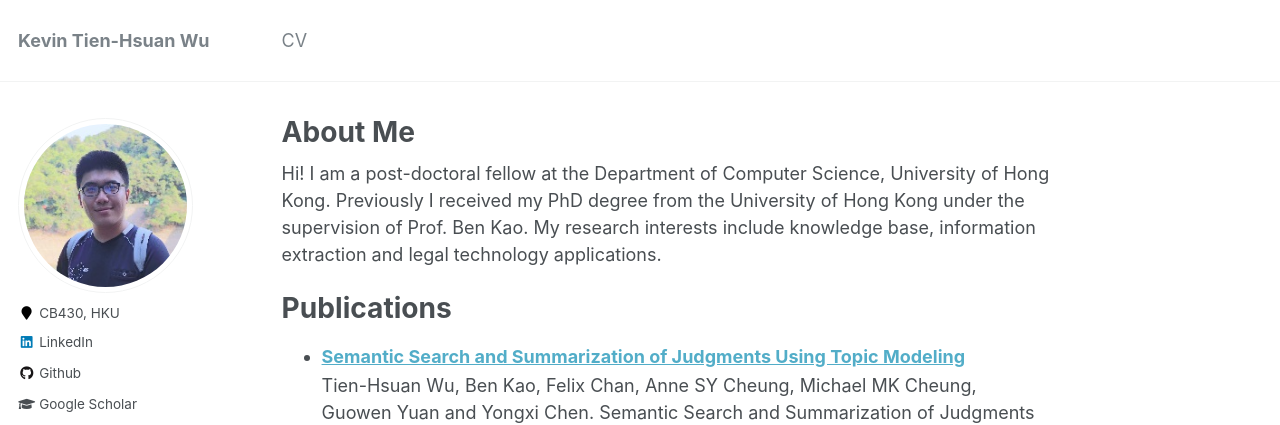
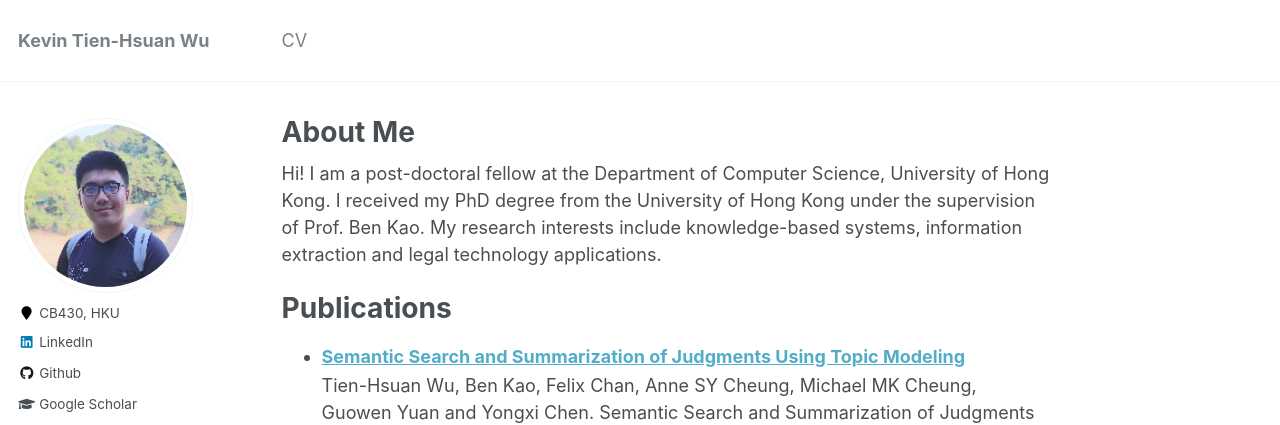
Before and after one commit to kevinthwu/kevinthwu.github.io, a Jekyll site: the page built from _pages/about.md, in a window 1280 px wide and 1356 px high. Shown: the top 425 px of the window. Built offline with Jekyll 4.4.1, drawn with Linux system fonts in a browser that asks for light colours; some web fonts are replaced.

Commit message:
edited intro

```diff
--- a/_pages/about.md
+++ b/_pages/about.md
@@ -10,7 +10,7 @@ redirect_from:
 
 {% include base_path %}
 
-Hi! I am a post-doctoral fellow at the Department of Computer Science, University of Hong Kong. Previously I received my PhD degree from the University of Hong Kong under the supervision of Prof. Ben Kao. My research interests include knowledge base, information extraction and legal technology applications.
+Hi! I am a post-doctoral fellow at the Department of Computer Science, University of Hong Kong. I received my PhD degree from the University of Hong Kong under the supervision of Prof. Ben Kao. My research interests include knowledge-based systems, information extraction and legal technology applications.
 
 Publications
 ======
```
